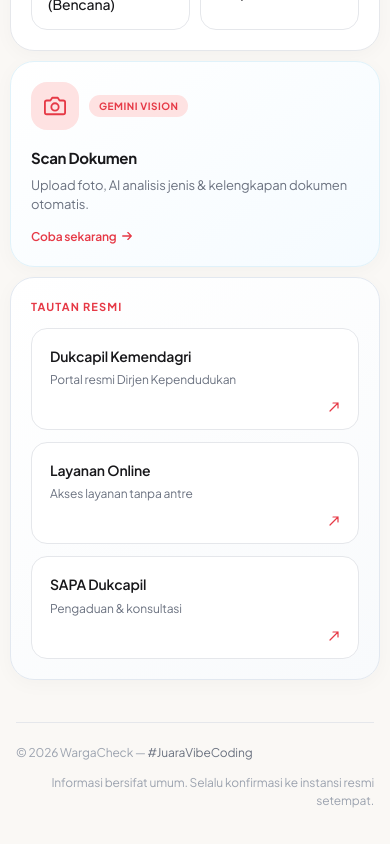
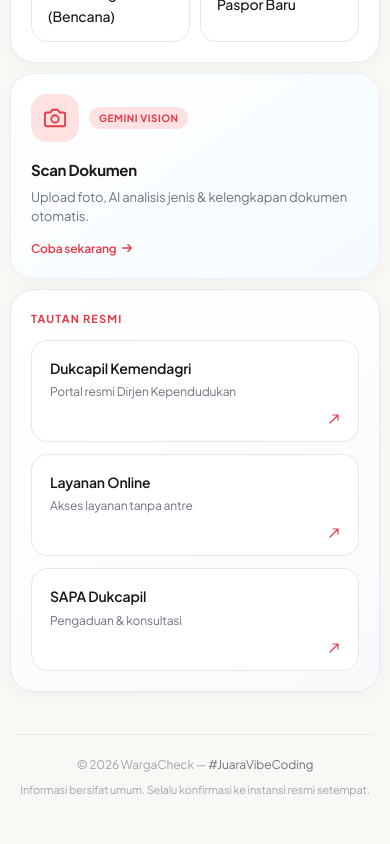
Before and after one commit to Marlblue/WargaCheck, a React (Vite) app: page / in a window 390 px wide. Shown: the part 1792-2636 px from the top of the page. Built offline with nearby package versions, Linux system fonts and the light colour scheme.

Commit message:
fix: mobile scroll, navbar static, scanner image, chat UX, CSRF/CORS for Cloud Run

```diff
--- a/server.js
+++ b/server.js
@@ -72,8 +72,10 @@ app.use(cors({
       const allowed = process.env.ALLOWED_ORIGINS
         ? process.env.ALLOWED_ORIGINS.split(',')
         : [];
-      if (allowed.includes(origin)) cb(null, true);
-      else cb(new Error('Not allowed by CORS'));
+      // Always allow the Cloud Run URL (same-origin)
+      if (allowed.includes(origin)) return cb(null, true);
+      // Permissive: allow all origins since CSRF protection handles security
+      cb(null, true);
     }
     : '*',
 }));
@@ -122,9 +124,16 @@ function createRateLimiter(endpoint) {
 function csrfProtection(req, res, next) {
   if (process.env.NODE_ENV !== 'production') return next();
   if (req.method === 'GET' || req.method === 'HEAD') return next();
-  const origin = req.get('origin') || req.get('referer') || '';
-  // Same-origin requests have no origin header
+  const origin = req.get('origin') || '';
+  // Same-origin requests have no origin header — always allow
   if (!origin) return next();
+  // Auto-allow same-origin by comparing with Host header
+  const host = req.get('host') || '';
+  try {
+    const originHost = new URL(origin).host;
+    if (originHost === host) return next();
+  } catch { /* invalid origin URL */ }
+  // Check explicit allowed origins
   const allowed = process.env.ALLOWED_ORIGINS
     ? process.env.ALLOWED_ORIGINS.split(',')
     : [];
--- a/src/App.tsx
+++ b/src/App.tsx
@@ -102,9 +102,6 @@ export default function App() {
 
   return (
     <div style={{
-      minHeight: '100dvh',
-      display: 'flex',
-      flexDirection: 'column',
       background: 'var(--bg)',
       fontFamily: 'var(--font)',
       transition: 'background 0.3s ease',
@@ -161,11 +158,11 @@ export default function App() {
             >
               {theme === 'dark' ? (
                 <svg width="16" height="16" viewBox="0 0 24 24" fill="none" stroke="currentColor" strokeWidth="2" strokeLinecap="round" strokeLinejoin="round" aria-hidden="true">
-                  <circle cx="12" cy="12" r="5"/><line x1="12" y1="1" x2="12" y2="3"/><line x1="12" y1="21" x2="12" y2="23"/><line x1="4.22" y1="4.22" x2="5.64" y2="5.64"/><line x1="18.36" y1="18.36" x2="19.78" y2="19.78"/><line x1="1" y1="12" x2="3" y2="12"/><line x1="21" y1="12" x2="23" y2="12"/><line x1="4.22" y1="19.78" x2="5.64" y2="18.36"/><line x1="18.36" y1="5.64" x2="19.78" y2="4.22"/>
+                  <circle cx="12" cy="12" r="5" /><line x1="12" y1="1" x2="12" y2="3" /><line x1="12" y1="21" x2="12" y2="23" /><line x1="4.22" y1="4.22" x2="5.64" y2="5.64" /><line x1="18.36" y1="18.36" x2="19.78" y2="19.78" /><line x1="1" y1="12" x2="3" y2="12" /><line x1="21" y1="12" x2="23" y2="12" /><line x1="4.22" y1="19.78" x2="5.64" y2="18.36" /><line x1="18.36" y1="5.64" x2="19.78" y2="4.22" />
                 </svg>
               ) : (
                 <svg width="16" height="16" viewBox="0 0 24 24" fill="none" stroke="currentColor" strokeWidth="2" strokeLinecap="round" strokeLinejoin="round" aria-hidden="true">
-                  <path d="M21 12.79A9 9 0 1 1 11.21 3 7 7 0 0 0 21 12.79z"/>
+                  <path d="M21 12.79A9 9 0 1 1 11.21 3 7 7 0 0 0 21 12.79z" />
                 </svg>
               )}
             </button>
@@ -204,13 +201,7 @@ export default function App() {
       </nav>
 
       {/* ── Main Content ── */}
-      <main id="main-content" style={{
-        flex: 1,
-        display: 'flex',
-        flexDirection: 'column',
-        overflow: 'hidden',
-        position: 'relative',
-      }} role="main">
+      <main id="main-content" style={{ position: 'relative' }} role="main">
         <AnimatePresence mode="wait">
           {view === 'welcome' ? (
             <motion.div
@@ -219,7 +210,6 @@ export default function App() {
               animate={{ opacity: 1 }}
               exit={{ opacity: 0, scale: 0.98 }}
               transition={{ duration: 0.3, ease: [0.16, 1, 0.3, 1] }}
-              style={{ flex: 1, display: 'flex', flexDirection: 'column' }}
             >
               <WelcomeContent
                 onQuickTopic={startChat}
@@ -234,7 +224,7 @@ export default function App() {
               animate={{ opacity: 1, y: 0 }}
               exit={{ opacity: 0, y: -8 }}
               transition={{ duration: 0.3, ease: [0.16, 1, 0.3, 1] }}
-              style={{ flex: 1, display: 'flex', flexDirection: 'column' }}
+              style={{ height: 'calc(100dvh - 70px)', display: 'flex', flexDirection: 'column' }}
             >
               <Suspense fallback={<LoadingFallback />}>
                 <Chat initialMessage={initialPrompt} onBack={goHome} onOpenScanner={openScanner} />
@@ -247,7 +237,7 @@ export default function App() {
               animate={{ opacity: 1, y: 0 }}
               exit={{ opacity: 0, y: -8 }}
               transition={{ duration: 0.3, ease: [0.16, 1, 0.3, 1] }}
-              style={{ flex: 1, display: 'flex', flexDirection: 'column' }}
+              style={{ minHeight: 'calc(100dvh - 70px)', display: 'flex', flexDirection: 'column' }}
             >
               <Suspense fallback={<LoadingFallback />}>
                 <BerkasChecker onBack={goHome} />
--- a/src/components/ChatInput.tsx
+++ b/src/components/ChatInput.tsx
@@ -119,4 +119,6 @@ const ChatInput = forwardRef<HTMLTextAreaElement, ChatInputProps>(({
   );
 });
 
+ChatInput.displayName = 'ChatInput';
+
 export default ChatInput;
--- a/src/components/WelcomeContent.tsx
+++ b/src/components/WelcomeContent.tsx
@@ -431,13 +431,15 @@ export default function WelcomeContent({ onQuickTopic, onOpenBerkasChecker, onOp
           justifyContent: 'space-between',
           alignItems: 'center',
           flexWrap: 'wrap',
-          gap: 12,
+          gap: 8,
           padding: '20px 0',
+          flexDirection: 'column',
+          textAlign: 'center',
         }}>
           <span style={{ fontSize: 12, color: 'var(--text-tertiary)' }}>
             © {new Date().getFullYear()} WargaCheck — <span style={{ color: 'var(--text-secondary)' }}>#JuaraVibeCoding</span>
           </span>
-          <span style={{ fontSize: 12, color: 'var(--text-tertiary)', maxWidth: 380, textAlign: 'right', lineHeight: 1.5 }}>
+          <span style={{ fontSize: 11, color: 'var(--text-tertiary)', lineHeight: 1.5 }}>
             Informasi bersifat umum. Selalu konfirmasi ke instansi resmi setempat.
           </span>
         </div>
--- a/src/components/shared/LogoIcon.tsx
+++ b/src/components/shared/LogoIcon.tsx
@@ -18,6 +18,8 @@ export default function LogoIcon({ size = 22, style }: LogoIconProps) {
       fill="none"
       xmlns="http://www.w3.org/2000/svg"
       style={{ flexShrink: 0, ...style }}
+      role="img"
+      aria-label="WargaCheck logo"
     >
       {/* Background rounded square */}
       <rect width="40" height="40" rx="10" fill="var(--primary, #E63946)" />
--- a/src/hooks/useSpeech.ts
+++ b/src/hooks/useSpeech.ts
@@ -39,8 +39,10 @@ export function useSpeech(): UseSpeechReturn {
     return () => window.speechSynthesis.removeEventListener('voiceschanged', loadVoices);
   }, []);
 
-  const isSupported = typeof window !== 'undefined' &&
-    (!!window.SpeechRecognition || !!window.webkitSpeechRecognition);
+  const [isSupported] = useState(() =>
+    typeof window !== 'undefined' &&
+    (!!window.SpeechRecognition || !!window.webkitSpeechRecognition)
+  );
 
   const clearError = useCallback(() => setError(null), []);
 
--- a/src/index.css
+++ b/src/index.css
@@ -134,7 +134,6 @@
     scroll-behavior: smooth;
     -webkit-text-size-adjust: 100%;
     text-size-adjust: 100%;
-    overflow-x: hidden;
   }
 
   body {
@@ -341,13 +340,13 @@
    NAVBAR
    ══════════════════════════════════════════════ */
 .navbar {
-  position: sticky;
-  top: 12px;
+  position: relative;
+  top: 0;
   z-index: 100;
   display: flex;
   align-items: center;
   justify-content: center;
-  padding: 0 16px;
+  padding: 12px 16px 0;
   pointer-events: none;
 }
 
@@ -1200,15 +1199,37 @@ textarea:focus-visible {
 }
 
 @keyframes pulse-online {
-  0% { transform: scale(0.95); box-shadow: 0 0 0 0 rgba(34, 197, 94, 0.7); }
-  70% { transform: scale(1); box-shadow: 0 0 0 5px rgba(34, 197, 94, 0); }
-  100% { transform: scale(0.95); box-shadow: 0 0 0 0 rgba(34, 197, 94, 0); }
+  0% {
+    transform: scale(0.95);
+    box-shadow: 0 0 0 0 rgba(34, 197, 94, 0.7);
+  }
+
+  70% {
+    transform: scale(1);
+    box-shadow: 0 0 0 5px rgba(34, 197, 94, 0);
+  }
+
+  100% {
+    transform: scale(0.95);
+    box-shadow: 0 0 0 0 rgba(34, 197, 94, 0);
+  }
 }
 
 @keyframes pulse-offline {
-  0% { transform: scale(0.95); box-shadow: 0 0 0 0 rgba(239, 68, 68, 0.7); }
-  70% { transform: scale(1); box-shadow: 0 0 0 5px rgba(239, 68, 68, 0); }
-  100% { transform: scale(0.95); box-shadow: 0 0 0 0 rgba(239, 68, 68, 0); }
+  0% {
+    transform: scale(0.95);
+    box-shadow: 0 0 0 0 rgba(239, 68, 68, 0.7);
+  }
+
+  70% {
+    transform: scale(1);
+    box-shadow: 0 0 0 5px rgba(239, 68, 68, 0);
+  }
+
+  100% {
+    transform: scale(0.95);
+    box-shadow: 0 0 0 0 rgba(239, 68, 68, 0);
+  }
 }
 
 .text-gradient {
@@ -1243,29 +1264,30 @@ textarea:focus-visible {
   left: -50%;
   width: 200%;
   height: 200%;
-  background: conic-gradient(
-    from 0deg,
+  background: conic-gradient(from 0deg,
       rgba(230, 57, 70, 0.06) 0deg,
       rgba(249, 115, 22, 0.06) 120deg,
       rgba(139, 92, 246, 0.06) 240deg,
-    rgba(230, 57, 70, 0.06) 360deg
-  );
+      rgba(230, 57, 70, 0.06) 360deg);
   animation: heroRotate 12s linear infinite;
 }
 
 [data-theme="dark"] .hero-gradient-bg::before {
-  background: conic-gradient(
-    from 0deg,
+  background: conic-gradient(from 0deg,
       rgba(248, 113, 113, 0.08) 0deg,
       rgba(249, 115, 22, 0.08) 120deg,
       rgba(139, 92, 246, 0.08) 240deg,
-    rgba(248, 113, 113, 0.08) 360deg
-  );
+      rgba(248, 113, 113, 0.08) 360deg);
 }
 
 @keyframes heroRotate {
-  from { transform: rotate(0deg); }
-  to { transform: rotate(360deg); }
+  from {
+    transform: rotate(0deg);
+  }
+
+  to {
+    transform: rotate(360deg);
+  }
 }
 
 /* ══════════════════════════════════════════════
@@ -1303,9 +1325,11 @@ textarea:focus-visible {
     opacity: 1;
     transform: rotate(0deg) translateX(0);
   }
+
   25% {
     opacity: 1;
   }
+
   100% {
     top: 100%;
     opacity: 0;
@@ -1464,12 +1488,10 @@ textarea:focus-visible {
    SKELETON LOADING
    ══════════════════════════════════════════════ */
 .skeleton {
-  background: linear-gradient(
-    90deg,
+  background: linear-gradient(90deg,
       var(--border-soft) 25%,
       var(--border) 50%,
-    var(--border-soft) 75%
-  );
+      var(--border-soft) 75%);
   background-size: 200% 100%;
   animation: shimmer 1.5s ease-in-out infinite;
   border-radius: var(--r-sm);
@@ -1514,3 +1536,14 @@ textarea:focus-visible {
 .share-btn:active {
   transform: translateY(0) scale(0.97);
 }
+
+/* Fix scroll on mobile */
+.bento-card {
+  touch-action: pan-y;
+  /* ← tambahkan ini */
+}
+
+.bento-grid {
+  touch-action: pan-y;
+  /* ← dan ini */
+}
```
Also changed, not shown: src/components/Chat.tsx (+9 -7 lines), src/components/DocumentScanner.tsx (+4 -4 lines). Lines whose indentation alone changed are shown as unchanged.
